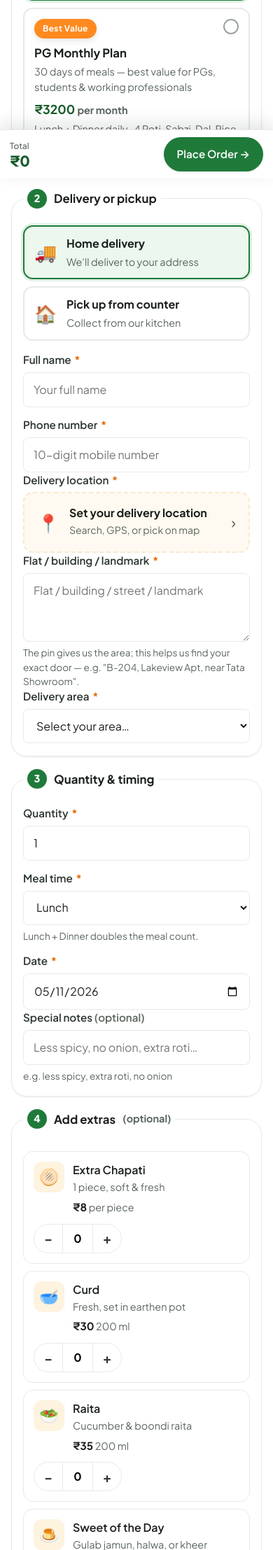
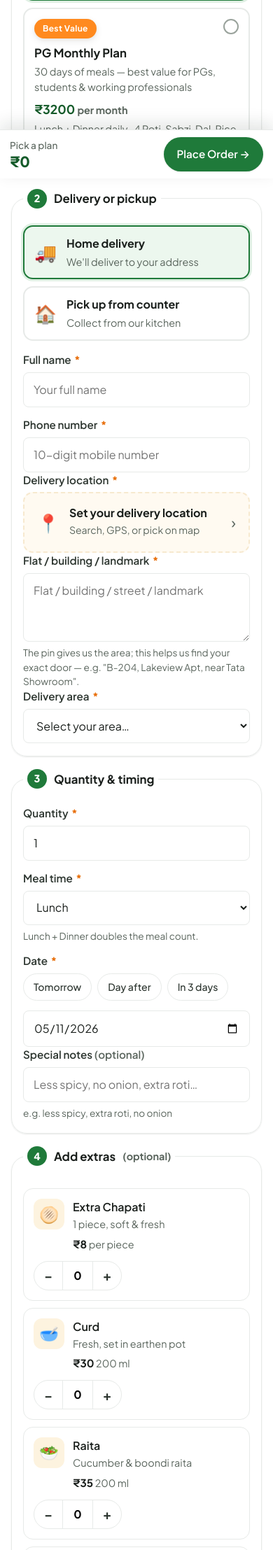
Before and after one commit to narvyn-official/tiffin-ravinarayan, a Django app: page /order/?plan=daily-tiffin in a window 390 px wide; the page is wider, and only the part inside the window is pictured. Shown: the part 589-2804 px from the top of that part at 70% size. Run offline with Django 5.2, Linux system fonts and the light colour scheme; data comes from the database, SQL or seed files in the repository.

Commit message:
Mobile UX pass — easier ordering, polished tap feedback
Order page
  - Default plan now preselected (cheapest active plan, currently Daily
    Tiffin). User can still change with one tap. Cuts a step.
  - Quick date chips above the date input: Tomorrow / Day after / In 3
    days. Active chip highlights when matching the input value.
  - Auto-scroll to the next section after the user actively picks a plan
    on mobile (skipped for the pre-selected default).
  - Mobile bottom CTA now shows live "Plan × qty · ₹total"
    (e.g. 'Daily Tiffin × 5 · L+D  ₹700  Place Order →').

Tap feedback / micro-interactions
  - All cards (plan, addon, method, loc trigger) suppress the default tap
    highlight; subtle scale-down on :active.
  - Plan card plays a quick pulse animation when newly checked — gives
    the customer instant feedback that the selection registered.

Location modal — mobile
  - Panel uses 100dvh (dynamic viewport) so iOS Safari's URL bar doesn't
    clip the Confirm button.
  - Sticky search bar at the top + sticky footer at the bottom; the map
    scrolls between, so opening the keyboard never hides the Confirm
    button.
  - Tap targets bumped to >=44px (close button, GPS button, confirm).
  - Search input forced to 16px to prevent iOS auto-zoom.

Home
  - Hero trust strip now reads "Free delivery in Metcity & Yakubpur"
    (auto-built from active DeliveryArea rows) + a "💬 Order on WhatsApp"
    chip — reinforces locale + channel.

```diff
--- a/static/css/styles.css
+++ b/static/css/styles.css
@@ -1306,12 +1306,19 @@
     border-top: 1px solid var(--ink-100);
     box-shadow: 0 -8px 24px rgba(20,30,25,.12);
   }
-  .mobile-cta-info { display: flex; flex-direction: column; gap: 2px; min-width: 0; }
-  .mobile-cta-label { font-size: .75rem; color: var(--ink-500); font-weight: 500; }
-  .mobile-cta-total { font-size: 1.4rem; font-weight: 800; color: var(--green-700); line-height: 1; }
-  .mobile-cta-btn { padding: 14px 22px; font-size: 1rem; flex: 0 0 auto; }
+  .mobile-cta-info {
+    display: flex; flex-direction: column; gap: 2px; min-width: 0; flex: 1 1 auto;
+  }
+  .mobile-cta-plan {
+    font-size: .85rem; color: var(--ink-700); font-weight: 600;
+    white-space: nowrap; overflow: hidden; text-overflow: ellipsis;
+    max-width: 60vw;
+  }
+  .mobile-cta-plan.muted { color: var(--ink-500); font-weight: 500; }
+  .mobile-cta-total { font-size: 1.4rem; font-weight: 800; color: var(--green-700); line-height: 1.1; }
+  .mobile-cta-btn { padding: 14px 20px; font-size: .95rem; flex: 0 0 auto; }
   /* On the order page, give the form bottom-padding so content isn't hidden */
-  body.page-order main { padding-bottom: 96px; }
+  body.page-order main { padding-bottom: 110px; }
   /* Hide the floating WhatsApp FAB on the order page (CTA bar takes that role) */
   body.page-order .whatsapp-fab { display: none; }
   /* Demote the in-form summary submit button on mobile (the bar is the primary) */
@@ -1453,6 +1460,74 @@
 .plans-prose p { color: var(--ink-700); line-height: 1.65; margin-bottom: 12px; }
 .plans-prose strong { color: var(--green-700); }
 
+/* DATE CHIPS (above the delivery_date input) ----------------- */
+.date-chips {
+  display: flex; gap: 8px; flex-wrap: wrap; margin-bottom: 8px;
+}
+.date-chip {
+  padding: 8px 14px; min-height: 36px;
+  background: var(--white); color: var(--ink-700);
+  border: 1px solid var(--ink-100); border-radius: 999px;
+  font: inherit; font-size: .88rem; font-weight: 500;
+  cursor: pointer; transition: all .15s ease;
+  -webkit-tap-highlight-color: transparent;
+}
+.date-chip:hover { border-color: var(--green-300); color: var(--green-700); }
+.date-chip:active { transform: scale(.97); }
+.date-chip.is-active {
+  background: var(--green-600); border-color: var(--green-600);
+  color: #fff; font-weight: 600;
+}
+
+/* TAP-FEEDBACK polish (mobile-first) ------------------------- */
+.plan-pick, .addon-card, .method-option, .loc-trigger, .meal-cta, .btn {
+  -webkit-tap-highlight-color: transparent;
+}
+.plan-pick-inner, .addon-card, .method-card {
+  transition: transform .12s ease, border-color .15s ease, background .15s ease, box-shadow .15s ease;
+}
+.plan-pick:active .plan-pick-inner,
+.method-option:active .method-card { transform: scale(.99); }
+.addon-card:active { transform: scale(.99); }
+
+/* Plan-pick checked: emphasise the green check more (mobile feedback) */
+.plan-pick input:checked + .plan-pick-inner {
+  animation: planPickPulse .35s ease;
+}
+@keyframes planPickPulse {
+  0%   { transform: scale(.97); }
+  60%  { transform: scale(1.015); }
+  100% { transform: scale(1); }
+}
+
+/* LOCATION MODAL — mobile-specific polish -------------------- */
+@media (max-width: 720px) {
+  /* Use dynamic viewport height where supported so iOS Safari's URL bar
+     doesn't clip the bottom Confirm button. */
+  .loc-modal-panel {
+    height: 100dvh; max-height: 100dvh;
+  }
+  /* If the on-screen keyboard pushes layout, let the panel scroll its content
+     rather than overflow the viewport. */
+  .loc-modal-search { position: sticky; top: 0; z-index: 6; }
+  .loc-modal-foot {
+    position: sticky; bottom: 0; z-index: 6;
+    background: var(--white);
+    box-shadow: 0 -4px 16px rgba(20,30,25,.06);
+  }
+  /* Bigger tap targets inside the modal */
+  .loc-modal-close { width: 44px; height: 44px; }
+  .loc-gps-btn { min-height: 44px; padding: 10px 14px; font-size: .95rem; }
+  .loc-search-input { font-size: 16px !important; min-height: 48px; }
+  .loc-confirm { min-height: 52px; font-size: 1rem; }
+  /* Search-results list: enough scroll room above the foot */
+  .loc-search-results { max-height: 40vh; }
+}
+
+/* Make the trigger card's "Change" affordance more obvious post-select */
+.loc-trigger.is-set { padding: 14px 18px; }
+.loc-trigger.is-set .loc-trigger-icon { font-size: 1.5rem; }
+
 /* Reduce motion if requested */
 @media (prefers-reduced-motion: reduce) {
   * { transition: none !important; animation: none !important; }
--- a/static/js/app.js
+++ b/static/js/app.js
@@ -71,6 +71,7 @@
   const sumAddonsTotalEl = $("[data-sum-addons-total]");
   const sumTotalEl = $("[data-sum-total]");
   const sumTotalMobileEl = $("[data-sum-total-mobile]");
+  const mobilePlanEl = $("[data-mobile-plan]");
 
   const fmt = (n) => "₹" + Math.max(0, Math.round(n)).toLocaleString("en-IN");
 
@@ -188,6 +189,16 @@
     const grand = planSubtotal + addonsTotal;
     if (sumTotalEl) sumTotalEl.textContent = grand.toLocaleString("en-IN");
     if (sumTotalMobileEl) sumTotalMobileEl.textContent = grand.toLocaleString("en-IN");
+    if (mobilePlanEl) {
+      if (plan) {
+        const mealNote = mult > 1 ? " · L+D" : "";
+        mobilePlanEl.textContent = `${plan.name} × ${qty}${mealNote}`;
+        mobilePlanEl.classList.remove("muted");
+      } else {
+        mobilePlanEl.textContent = "Pick a plan";
+        mobilePlanEl.classList.add("muted");
+      }
+    }
 
     // Live missing-fields hint
     const missing = buildRequired().filter((r) => !isFilled(r.input));
@@ -219,15 +230,57 @@
   });
 
   // ---- plan picker ------------------------------------------------------
+  let userHasPickedPlan = false;
+  const isMobile = () => window.matchMedia("(max-width: 879px)").matches;
+
   planPicks.forEach((label) => {
     const input = label.querySelector("input");
     input.addEventListener("change", () => {
       if (planHidden) planHidden.value = input.value;
       recompute();
+      // On mobile only: smooth-scroll to step 2 after the user actively picks
+      // a plan. Don't auto-scroll for the pre-selected default — that would
+      // jump the page on first load.
+      if (userHasPickedPlan && isMobile()) {
+        const next = form.querySelectorAll("fieldset.step-card")[1];
+        if (next) setTimeout(() => next.scrollIntoView({ behavior: "smooth", block: "start" }), 220);
+      }
+      userHasPickedPlan = true;
     });
   });
   const preChecked = $('input[name="plan_pick"]:checked');
   if (preChecked && planHidden) planHidden.value = preChecked.value;
+
+  // ---- date chips: Tomorrow / Day after / In 3 days --------------------
+  const dateInput = $("#id_delivery_date");
+  const dateChipsWrap = $("[data-date-chips]");
+  function syncDateChips() {
+    if (!dateInput || !dateChipsWrap) return;
+    const today = new Date(); today.setHours(0,0,0,0);
+    const v = dateInput.value;
+    dateChipsWrap.querySelectorAll(".date-chip").forEach((c) => {
+      const offset = parseInt(c.dataset.dayOffset, 10);
+      const d = new Date(today); d.setDate(d.getDate() + offset);
+      const iso = d.toISOString().slice(0, 10);
+      c.classList.toggle("is-active", v === iso);
+    });
+  }
+  if (dateChipsWrap) {
+    dateChipsWrap.querySelectorAll(".date-chip").forEach((chip) => {
+      chip.addEventListener("click", () => {
+        const today = new Date(); today.setHours(0,0,0,0);
+        const offset = parseInt(chip.dataset.dayOffset, 10);
+        const d = new Date(today); d.setDate(d.getDate() + offset);
+        if (dateInput) {
+          dateInput.value = d.toISOString().slice(0, 10);
+          dateInput.dispatchEvent(new Event("input", { bubbles: true }));
+        }
+        syncDateChips();
+      });
+    });
+    if (dateInput) dateInput.addEventListener("input", syncDateChips);
+    syncDateChips();
+  }
 
   // Watch every required field so the live hint stays accurate
   ["#id_full_name","#id_phone","#id_address","#id_area","#id_quantity",
--- a/tiffin/templates/tiffin/home.html
+++ b/tiffin/templates/tiffin/home.html
@@ -18,8 +18,9 @@
       </div>
       <ul class="hero-trust">
         <li>✅ FSSAI compliant</li>
-        <li>🚚 Free delivery in listed areas</li>
+        <li>🚚 Free delivery in {% for a in areas %}{{ a.name }}{% if not forloop.last %} &amp; {% endif %}{% empty %}listed areas{% endfor %}</li>
         <li>⏱ Lunch by 1 PM</li>
+        <li>💬 Order on WhatsApp</li>
       </ul>
     </div>
   </div>
--- a/tiffin/templates/tiffin/order_form.html
+++ b/tiffin/templates/tiffin/order_form.html
@@ -164,6 +164,11 @@
           </div>
           <div class="form-row">
             <label for="{{ form.delivery_date.id_for_label }}">Date <span class="req">*</span></label>
+            <div class="date-chips" data-date-chips role="group" aria-label="Quick date select">
+              <button type="button" class="date-chip" data-day-offset="1">Tomorrow</button>
+              <button type="button" class="date-chip" data-day-offset="2">Day after</button>
+              <button type="button" class="date-chip" data-day-offset="3">In 3 days</button>
+            </div>
             {{ form.delivery_date }}
             {% if form.delivery_date.errors %}<div class="field-error">{{ form.delivery_date.errors|join:" " }}</div>{% endif %}
           </div>
@@ -293,10 +298,10 @@
     </div>
   </div>
 
-  <!-- Mobile-only fixed bottom CTA: always-visible total + Place Order -->
+  <!-- Mobile-only fixed bottom CTA: live plan + qty + total + Place Order -->
   <div class="mobile-cta-bar" data-mobile-cta>
     <div class="mobile-cta-info">
-      <span class="mobile-cta-label">Total</span>
+      <span class="mobile-cta-plan muted" data-mobile-plan>Pick a plan</span>
       <span class="mobile-cta-total">₹<span data-sum-total-mobile>0</span></span>
     </div>
     <button type="submit" form="order-form" class="btn btn-primary mobile-cta-btn">
--- a/tiffin/views.py
+++ b/tiffin/views.py
@@ -200,6 +200,14 @@
             initial["plan"] = Plan.objects.get(slug=plan_slug, is_active=True).pk
         except Plan.DoesNotExist:
             pass
+    # Preselect the first/cheapest active plan if none was requested.
+    # Cuts one tap on a phone, and the user can change with one tap.
+    if "plan" not in initial:
+        default_plan = (
+            Plan.objects.filter(is_active=True).order_by("sort_order", "price").first()
+        )
+        if default_plan:
+            initial["plan"] = default_plan.pk
     meal_param = request.GET.get("meal")
     if meal_param in dict(Order.MealTime.choices):
         initial["meal_time"] = meal_param
```
